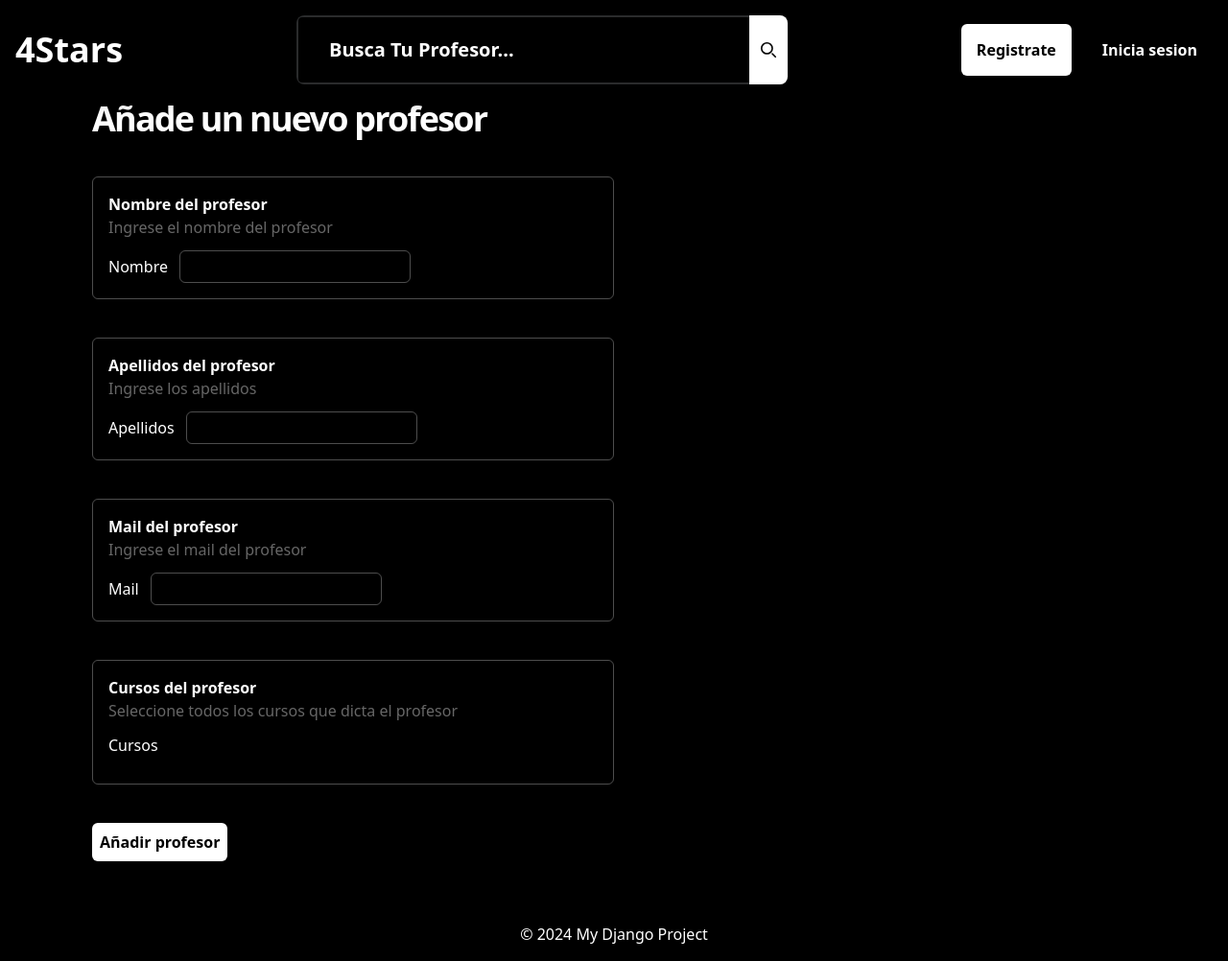
After one commit to tebanduarte2/TALLER1, a Django app: page /addProfessor/ in a window 1280 px wide. The commit adds this page. Shown: the whole page at 96% size. Run offline with Django 5.2, Linux system fonts and the light colour scheme; data that the repository does not hold is empty; style sheets or scripts are compiled from the project's sources; some libraries are stand-ins or nearby versions.

Commit message:
general ui changes for semantic html consistency

```diff
--- /dev/null
+++ b/fourStars/templates/fourStars/addProfessor.html
@@ -0,0 +1,110 @@
+{% extends 'fourStars/base.html' %}
+
+{% block title %}Nuevo Profesor{% endblock %}
+
+{% block content %}
+<main class="mx-24 relative">
+
+    <style>
+        dialog::backdrop {
+            backdrop-filter: blur(5px);
+        }
+    </style>
+
+
+    <!-- Modal for displaying errors -->
+    <dialog id="error-modal" class="fixed boted border border-white border-opacity-30 rounded-md  w-1/3 bg-black  justify-center items-center">
+
+        <div class="text-white p-6 rounded-lg  text-center">
+            <h2 class="text-xl font-bold mb-4 text-red-600">Error</h2>
+            <p id="error-message" class="mb-4">{{ error }}</p>
+            <button class="bg-red-600 text-white p-2 rounded-md" onclick="closeModal()">Entendido</button>
+        </div>
+    </dialog>
+
+    <section class="w-1/2 space-y-8">
+        <h1 class="text-4xl font-bold tracking-tighter">Añade un nuevo profesor</h1>
+
+        <form class="space-y-10" action="{% url 'add_professor' %}" method="POST">
+            {% csrf_token %}
+
+            <!-- Nombre del profesor -->
+            <div class="border border-white border-opacity-30 p-4 rounded-md space-y-3">
+                <div>
+                    <h3 class="font-semibold">Nombre del profesor</h3>
+                    <p class="opacity-40">Ingrese el nombre del profesor</p>
+                </div>
+                <div class="space-x-2">
+                    <label for="first_name">Nombre</label>
+                    <input class="bg-transparent border-white border-opacity-30 p-1 rounded-md" type="text"
+                        name="first_name" id="first_name" value="{{ first_name|default_if_none:'' }}" required>
+                </div>
+            </div>
+
+            <!-- Apellidos del profesor -->
+            <div class="border border-white border-opacity-30 p-4 rounded-md space-y-3">
+                <div>
+                    <h3 class="font-semibold">Apellidos del profesor</h3>
+                    <p class="opacity-40">Ingrese los apellidos</p>
+                </div>
+                <div class="space-x-2">
+                    <label for="last_name">Apellidos</label>
+                    <input class="bg-transparent border-white border-opacity-30 p-1 rounded-md" type="text"
+                        name="last_name" id="last_name" value="{{ last_name|default_if_none:'' }}" required>
+                </div>
+            </div>
+
+            <!-- Mail del profesor -->
+            <div class="border border-white border-opacity-30 p-4 rounded-md space-y-3">
+                <div>
+                    <h3 class="font-semibold">Mail del profesor</h3>
+                    <p class="opacity-40">Ingrese el mail del profesor</p>
+                </div>
+                <div class="space-x-2">
+                    <label for="email">Mail</label>
+                    <input class="bg-transparent border-white border-opacity-30 p-1 rounded-md" type="email"
+                        name="email" id="email" pattern="[a-zA-Z0-9._%+-]+@eafit\.edu\.co"
+                        value="{{ email|default_if_none:'' }}" required>
+                </div>
+            </div>
+
+            <!-- Cursos del profesor -->
+            <div class="border border-white border-opacity-30 p-4 rounded-md space-y-3 w-full">
+                <div>
+                    <h3 class="font-semibold">Cursos del profesor</h3>
+                    <p class="opacity-40">Seleccione todos los cursos que dicta el profesor</p>
+                </div>
+                <h2>Cursos</h2>
+                <div class="grid grid-cols-4 gap-3">
+                    {% for course in courses %}
+                    <div class="w-full">
+                        <input class="text-black focus:ring-0 rounded" type="checkbox" id="course_{{ course.id }}"
+                            name="cursos" value="{{ course.id }}" {% if course.id in selected_courses %}checked{% endif%}>
+                        <label class="opacity-80" for="course_{{ course.id }}">{{ course }}</label>
+                    </div>
+                    {% endfor %}
+                </div>
+            </div>
+
+            <button class="font-semibold transition duration-200 hover:opacity-70 bg-white text-black p-2 rounded-md"
+                type="submit">Añadir profesor</button>
+        </form>
+    </section>
+
+</main>
+
+<script>
+    // Show modal with error message if there is one
+    {% if error %}
+    document.querySelector('dialog').showModal()
+    {% endif %}
+
+    // Function to close modal
+    function closeModal() {
+        document.querySelector('dialog').close()
+    }
+</script>
+
+
+
+{% endblock %}
--- a/fourStars/templates/partials/footer.html
+++ b/fourStars/templates/partials/footer.html
@@ -1,3 +1,3 @@
-<footer class="absolute bottom-0 p-4 w-full text-center">
+<footer class="mt-12 p-4 w-full text-center">
     <p>&copy; 2024 My Django Project</p>
 </footer>
--- a/fourStars/templates/partials/professorCard.html
+++ b/fourStars/templates/partials/professorCard.html
@@ -7,7 +7,10 @@
                     {% if professor.average_rating >= 4 %}
                         <div class="absolute -inset-0.5 bg-gradient-to-br from-yellow-200 to-white rounded-lg blur-md opacity-75 group-hover:opacity-100 transition-opacity [transition-duration:1000ms] group-hover:[transition-duration:200ms]"></div>
                     {% endif %}
-                    <h1 class="relative bg-white text-black rounded-sm p-3 font-extrabold text-2xl ">{{ professor.average_rating }}</h1>
+                    <h1 class="relative bg-white text-black rounded-sm p-3 font-extrabold text-2xl ">
+                        {{ professor.average_rating|default_if_none:"N/A" }}
+                    </h1>
+
                 </div>
 
             </div>
```
Also changed, not shown: fourStars/templates/fourStars/professors.html (+7 -1 lines).
